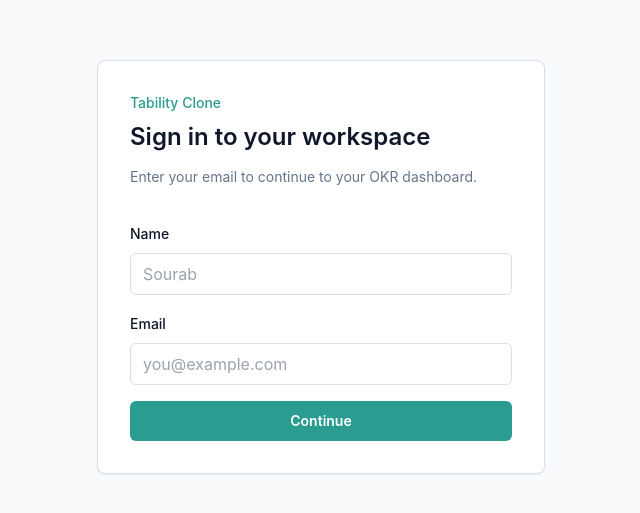
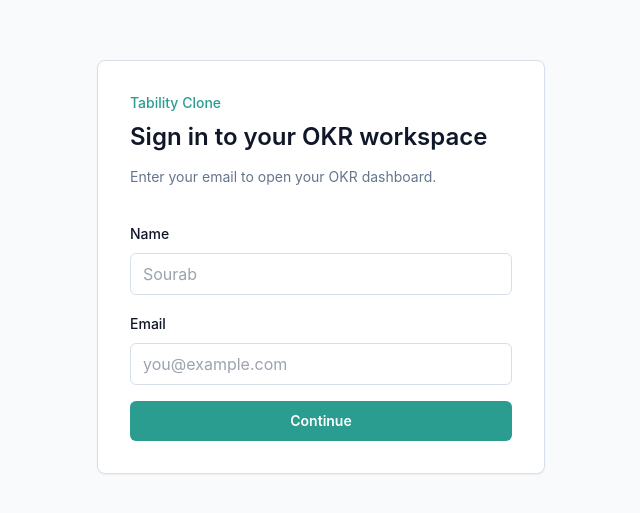
Before and after one commit to neanderhq/tability-clone, a Next.js app: page /auth/signin in a window 1280 px wide. Shown: the part 133-646 px from the top of the page, without its empty margins (319-959 px from the left). Built offline with nearby package versions, Linux system fonts and the light colour scheme; no server answers.

Commit message:
Save changes for publishing

```diff
--- a/app/auth/signin/page.tsx
+++ b/app/auth/signin/page.tsx
@@ -36,10 +36,10 @@ export default async function SignInPage() {
         <div className="mb-8">
           <p className="text-sm font-medium text-primary">Tability Clone</p>
           <h1 className="mt-2 text-2xl font-semibold tracking-normal">
-            Sign in to your workspace
+            Sign in to your OKR workspace
           </h1>
           <p className="mt-3 text-sm leading-6 text-muted-foreground">
-            Enter your email to continue to your OKR dashboard.
+            Enter your email to open your OKR dashboard.
           </p>
         </div>
 
```
